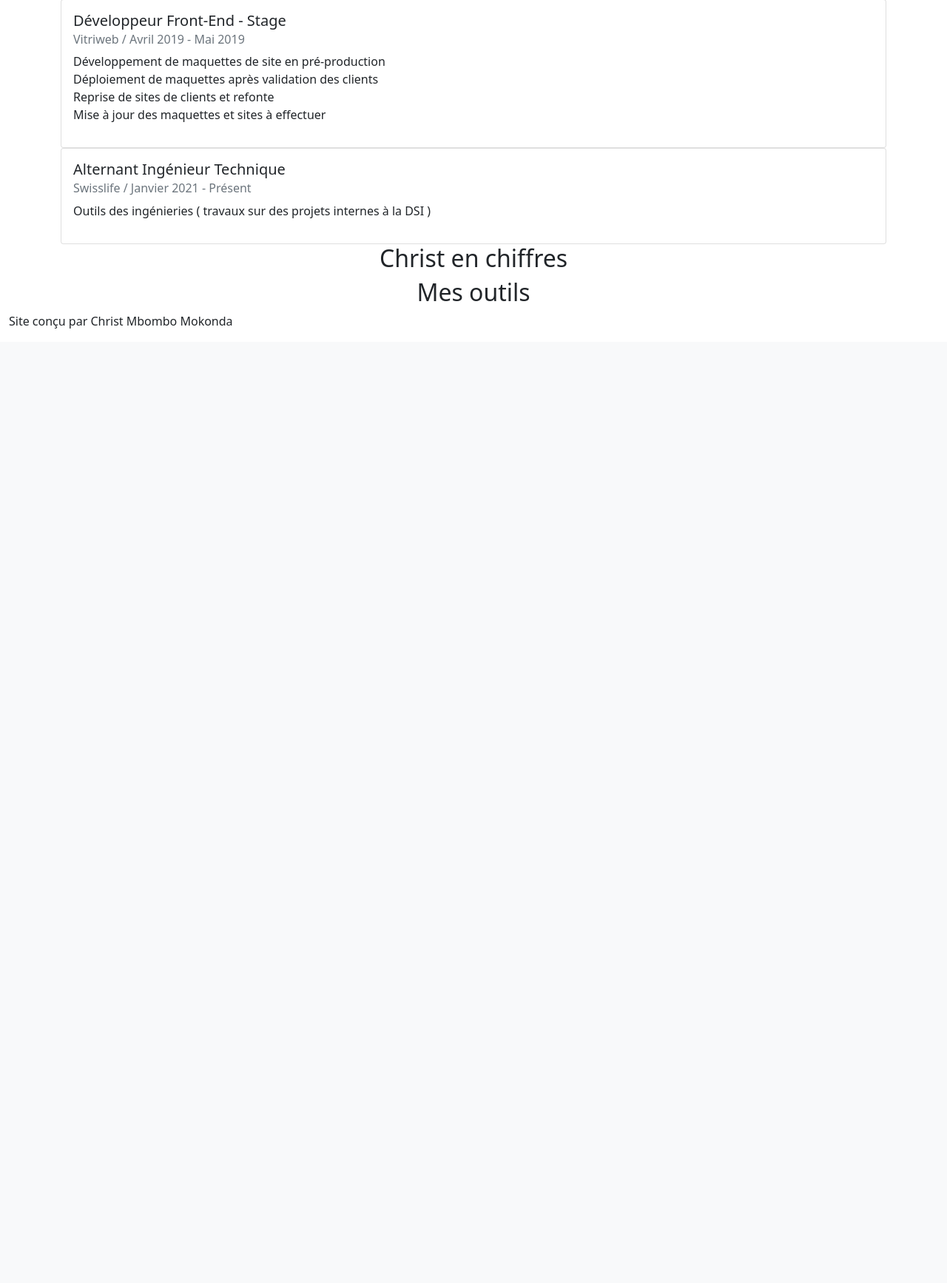
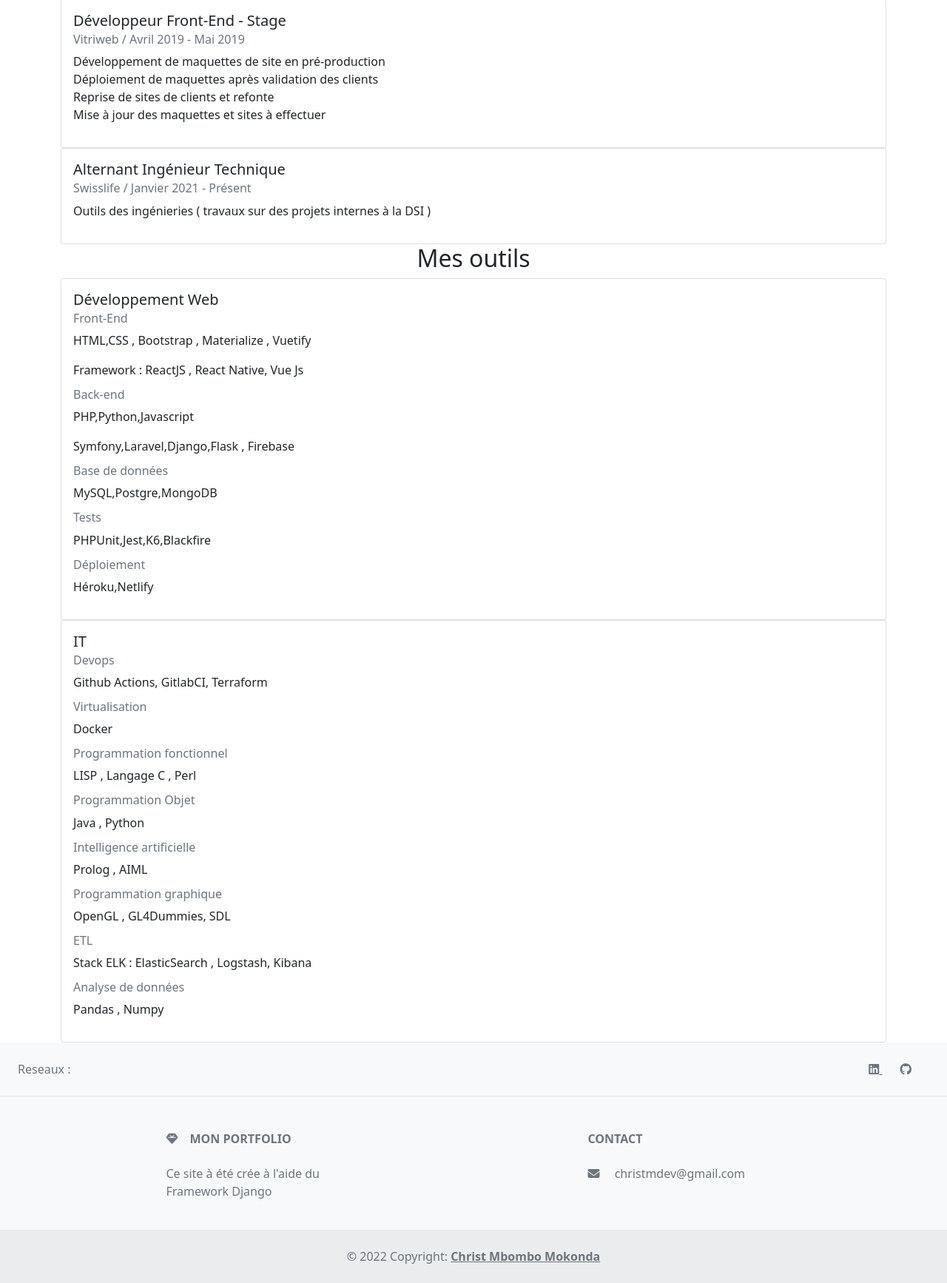
Before and after one commit to christmknd/Portfolio-Django, a Django app: page /about/ in a window 1280 px wide. Shown: the part 408-2142 px from the top of the page at 74% size. Before the commit the page ends 852 px from the top, so only its background shows below. Run offline with Django 4.2, Linux system fonts and the light colour scheme; some libraries are stand-ins or nearby versions.

Commit message:
Minimum Valuable Project

```diff
--- a/app/about/templates/about.html
+++ b/app/about/templates/about.html
@@ -48,11 +48,45 @@
     </div>
 
     <div class="container">
-        <h2 class="text-center">Christ en chiffres</h2>
-    </div>
-
-    <div class="container">
         <h2 class="text-center">Mes outils</h2>
+        <div class="card">
+            <div class="card-body">
+                <h5 class="card-title">Développement Web</h5>
+                <h6 class="card-subtitle mb-2 text-muted">Front-End</h6>
+                <p>HTML,CSS , Bootstrap , Materialize , Vuetify <br> </p>
+                <p>Framework : ReactJS , React Native, Vue Js</p>
+                <h6 class="card-subtitle mb-2 text-muted">Back-end</h6>
+                <p>PHP,Python,Javascript <br></p>
+                <p>Symfony,Laravel,Django,Flask , Firebase</p>
+                <h6 class="card-subtitle mb-2 text-muted">Base de données</h6>
+                <p>MySQL,Postgre,MongoDB<br></p>
+                <h6 class="card-subtitle mb-2 text-muted">Tests</h6>
+                <p>PHPUnit,Jest,K6,Blackfire<br></p>
+                <h6 class="card-subtitle mb-2 text-muted">Déploiement</h6>
+                <p>Héroku,Netlify<br></p>
+            </div>
+        </div>
+        <div class="card">
+            <div class="card-body">
+                <h5 class="card-title">IT</h5>
+                <h6 class="card-subtitle mb-2 text-muted">Devops</h6>
+                <p>Github Actions, GitlabCI, Terraform<br></p>
+                <h6 class="card-subtitle mb-2 text-muted">Virtualisation</h6>
+                <p>Docker</p>
+                <h6 class="card-subtitle mb-2 text-muted">Programmation fonctionnel</h6>
+                <p>LISP , Langage C , Perl  </p>
+                <h6 class="card-subtitle mb-2 text-muted">Programmation Objet</h6>
+                <p>Java , Python </p>
+                <h6 class="card-subtitle mb-2 text-muted">Intelligence artificielle</h6>
+                <p>Prolog , AIML</p>
+                <h6 class="card-subtitle mb-2 text-muted">Programmation graphique</h6>
+                <p>OpenGL , GL4Dummies, SDL</p>
+                <h6 class="card-subtitle mb-2 text-muted">ETL</h6>
+                <p>Stack ELK : ElasticSearch , Logstash, Kibana</p>
+                <h6 class="card-subtitle mb-2 text-muted">Analyse de données</h6>
+                <p>Pandas , Numpy</p>
+            </div>
+        </div>
     </div>
 
 </div>
--- a/app/app/templates/layout.html
+++ b/app/app/templates/layout.html
@@ -5,6 +5,7 @@
     <meta http-equiv="X-UA-Compatible" content="IE=edge">
     <meta name="viewport" content="width=device-width, initial-scale=1.0">
     <link rel="stylesheet" href="https://cdn.jsdelivr.net/npm/bootstrap@5.1.3/dist/css/bootstrap.min.css">
+    <link rel="stylesheet" href="https://cdnjs.cloudflare.com/ajax/libs/font-awesome/6.1.1/css/all.min.css">
     <title>Portfolio</title>
 </head>
 <body>
@@ -33,11 +34,75 @@
     {% block content %}
     {% endblock %}
     </main>
-    <footer>
-        <div class="container-fluid">
-            <p>Site conçu par Christ Mbombo Mokonda</p>
+    <!-- Footer -->
+<footer class="text-center text-lg-start bg-light text-muted">
+  <!-- Section: Social media -->
+  <section
+    class="d-flex justify-content-center justify-content-lg-between p-4 border-bottom"
+  >
+    <!-- Left -->
+    <div class="me-5 d-none d-lg-block">
+      <span>Reseaux :</span>
+    </div>
+    <!-- Left -->
+
+    <!-- Right -->
+    <div>
+      <a href="https://www.linkedin.com/in/christ-mbombo-mokonda-43b346171/" class="me-4 text-reset">
+        <i class="fa-brands fa-linkedin"></i>
+      </a>
+      <a href="https://github.com/christmknd" class="me-4 text-reset">
+        <i class="fa-brands fa-github"></i>
+      </a>
+    </div>
+    <!-- Right -->
+  </section>
+  <!-- Section: Social media -->
+
+  <!-- Section: Links  -->
+  <section class="">
+    <div class="container text-center text-md-start mt-5">
+      <!-- Grid row -->
+      <div class="row mt-3">
+        <!-- Grid column -->
+        <div class="col-md-3 col-lg-4 col-xl-3 mx-auto mb-4">
+          <!-- Content -->
+          <h6 class="text-uppercase fw-bold mb-4">
+            <i class="fas fa-gem me-3"></i>Mon Portfolio
+          </h6>
+          <p>
+            Ce site à été crée à l'aide du Framework Django
+          </p>
         </div>
-    </footer>
+        <!-- Grid column -->
+
+
+        <!-- Grid column -->
+        <div class="col-md-4 col-lg-3 col-xl-3 mx-auto mb-md-0 mb-4">
+          <!-- Links -->
+          <h6 class="text-uppercase fw-bold mb-4">
+            Contact
+          </h6>
+          <p>
+            <i class="fas fa-envelope me-3"></i>
+            christmdev@gmail.com
+          </p>
+        </div>
+        <!-- Grid column -->
+      </div>
+      <!-- Grid row -->
+    </div>
+  </section>
+  <!-- Section: Links  -->
+
+  <!-- Copyright -->
+  <div class="text-center p-4" style="background-color: rgba(0, 0, 0, 0.05);">
+    © 2022 Copyright:
+    <a class="text-reset fw-bold">Christ Mbombo Mokonda</a>
+  </div>
+  <!-- Copyright -->
+</footer>
+<!-- Footer -->
     <script src="https://cdn.jsdelivr.net/npm/bootstrap@5.1.3/dist/js/bootstrap.bundle.min.js" integrity="sha384-ka7Sk0Gln4gmtz2MlQnikT1wXgYsOg+OMhuP+IlRH9sENBO0LRn5q+8nbTov4+1p" crossorigin="anonymous"></script>
 </body>
 </html>
```
Also changed, not shown: app/app/static/home.css (added, +29 -0 lines), app/app/templates/home.html (+8 -0 lines), app/app/static/ban.jpeg (added).
